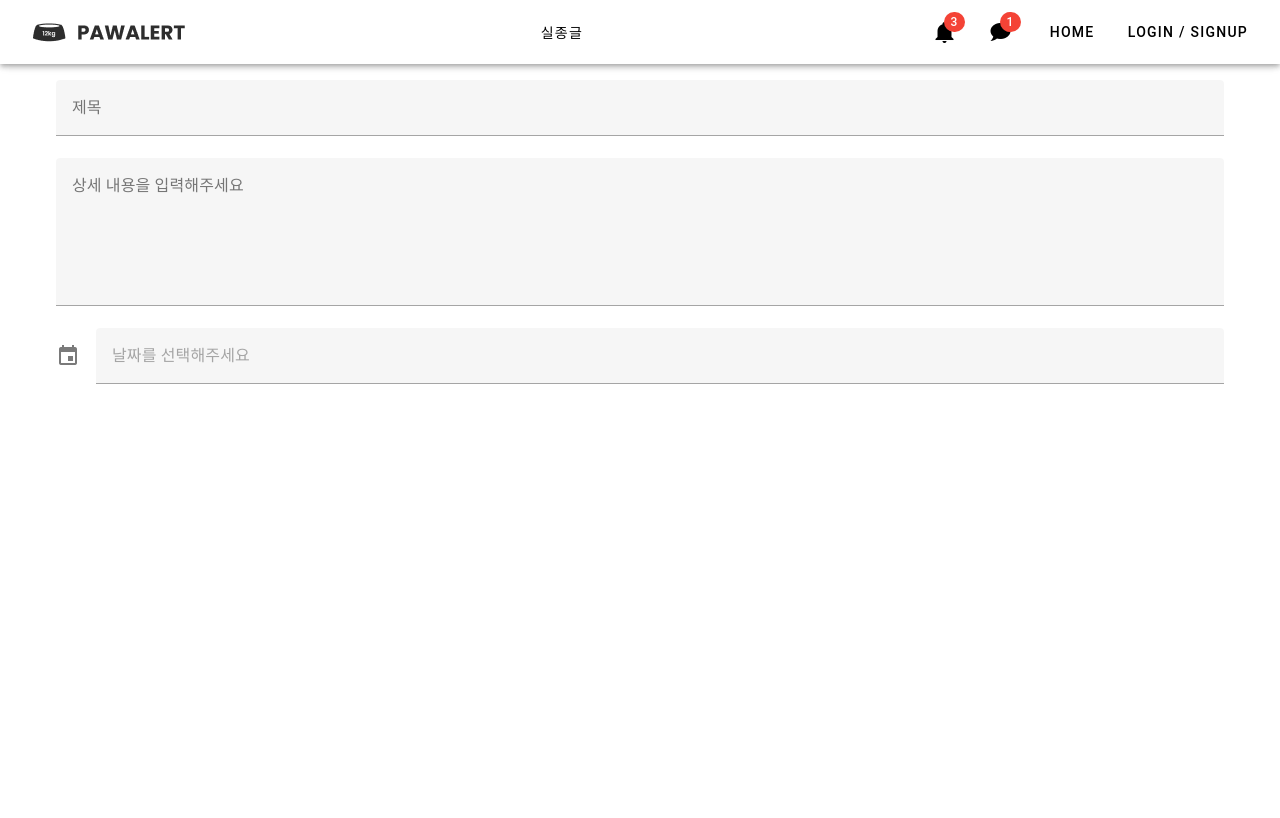
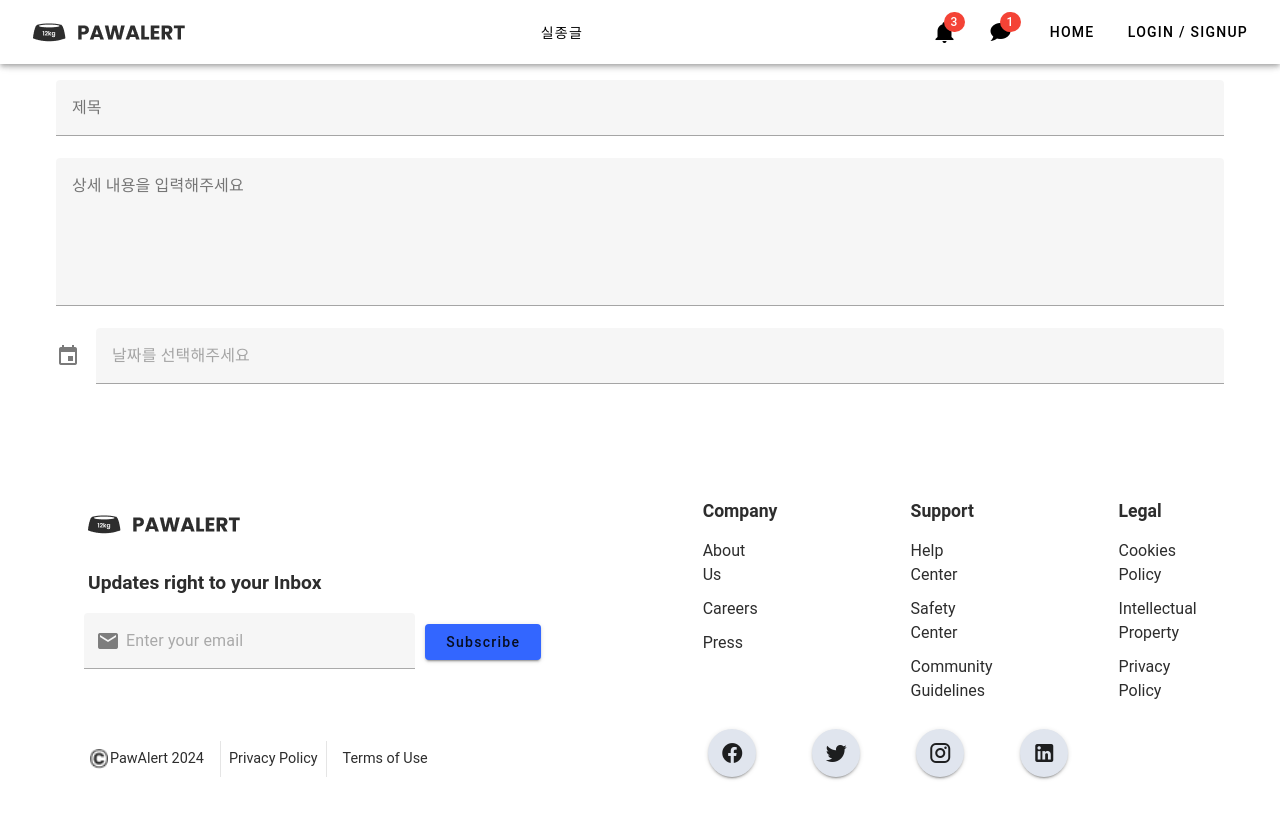
Before and after one commit to PawAlert/PawAlertFrontTeam, a Vue app: page /missingCreate in a window 1280 px wide. Shown: the top 818 px of the page. Built offline with nearby package versions, Linux system fonts and the light colour scheme; what webfontloader would draw is missing.

Commit message:
메인 화면 개발

```diff
--- a/src/App.vue
+++ b/src/App.vue
@@ -7,6 +7,7 @@
     <v-main class="main-content">
       <v-container class="content-container">
         <router-view />
+        <Footer v-if="$route.meta.showFooter" />
       </v-container>
     </v-main>
   </v-app>
@@ -15,6 +16,7 @@
 <script setup>
 import Header from '@/components/layout/Header.vue';
 import { useAuthStore } from '@/store/modules/auth';
+import Footer from "@/components/layout/Footer.vue";
 
 const authStore = useAuthStore();
 authStore.checkAuth(); // 앱이 로드될 때 로그인 상태 확인
--- /dev/null
+++ b/src/components/layout/Footer.vue
@@ -0,0 +1,208 @@
+<template>
+  <footer class="footer">
+    <v-container>
+      <v-row class="footer-content">
+        <v-col cols="12" md="5" class="left-section">
+          <Logo class="logo"/>
+          <h3 class="update-heading">Updates right to your Inbox</h3>
+          <v-row class="email-subscription">
+            <v-text-field
+                class="email-input"
+                placeholder="Enter your email"
+                prepend-inner-icon="mdi-email"
+                outlined
+                dense
+            ></v-text-field>
+            <v-btn class="subscribe-btn" elevation="2">
+              Subscribe
+            </v-btn>
+          </v-row>
+          <v-row class="footer-info">
+            <v-img
+                src="@/assets/images/FooterImage_1.png"
+                width="1"
+                height="20"
+                class="footer-icon"
+            ></v-img>
+            <span class="copyright mx-2">PawAlert 2024</span>
+            <v-divider vertical class="mx-2"></v-divider>
+            <a href="#" class="footer-link">Privacy Policy</a>
+            <v-divider vertical class="mx-2"></v-divider>
+            <a href="#" class="footer-link mx-2">Terms of Use</a>
+            <v-spacer></v-spacer>
+          </v-row>
+        </v-col>
+
+        <v-col cols="12" md="7" class="right-section">
+          <v-row>
+            <v-col v-for="(column, index) in footerLinks" :key="index" cols="1" class="footerLinks">
+              <h4 class="column-title">{{ column.title }}</h4>
+              <ul class="link-list">
+                <li v-for="(link, linkIndex) in column.links" :key="linkIndex">
+                  <a href="#" class="footer-link ">{{ link }}</a>
+                </li>
+              </ul>
+            </v-col>
+          </v-row>
+          <v-row justify="center" class="mt-4 social-icons">
+            <v-btn v-for="icon in socialIcons" :key="icon" icon class="mx-7">
+              <v-icon>{{ icon }}</v-icon>
+            </v-btn>
+          </v-row>
+        </v-col>
+      </v-row>
+    </v-container>
+  </footer>
+</template>
+
+<script setup>
+  import Logo from "@/components/layout/Logo.vue";
+
+  const footerLinks = [
+    {
+      title: "Company",
+      links: ["About Us", "Careers", "Press"],
+    },
+    {
+      title: "Support",
+      links: ["Help Center", "Safety Center", "Community Guidelines"],
+    },
+    {
+      title: "Legal",
+      links: ["Cookies Policy", "Intellectual Property", "Privacy Policy"],
+    },
+  ];
+
+  const socialIcons = [
+    "mdi-facebook",
+    "mdi-twitter",
+    "mdi-instagram",
+    "mdi-linkedin",
+  ];
+</script>
+
+<style scoped>
+  .footerLinks {
+    margin-left: 150px;
+  }
+
+  .footer {
+    background-color: #FFFFFF;
+    padding: 60px 0;
+    color: #2d2d2d;
+  }
+
+  .footer-content {
+    display: flex;
+    flex-wrap: wrap;
+  }
+
+  .left-section {
+    display: flex;
+    flex-direction: column;
+  }
+
+  .logo {
+    max-width: 200px;
+    margin-left: 15px;
+    margin-bottom: 20px;
+  }
+
+  .update-heading {
+    margin-left: 32px;
+    font-size: 1.2rem;
+    font-weight: 600;
+    margin-bottom: 20px;
+  }
+
+  .email-subscription {
+    display: flex;
+    align-items: center;
+    margin-bottom: 30px;
+  }
+
+  .email-input {
+    margin-left: 40px;
+    flex-grow: 1;
+    margin-right: 10px;
+  }
+
+  .subscribe-btn {
+    background-color: #3366FF;
+    margin-top: -20px;
+    width: 116px;
+    height: 54px;
+    text-transform: none;
+  }
+
+  .footer-info {
+    margin-left: 120px;
+    display: flex;
+    align-items: center;
+    font-size: 0.9rem;
+  }
+
+  .footer-icon {
+    margin-left: -130px;
+    margin-right: -50px;
+  }
+
+  .copyright {
+    margin-right: 10px;
+  }
+
+  .footer-link {
+    color: #2d2d2d;
+    text-decoration: none;
+    transition: color 0.3s ease;
+  }
+
+  .footer-link:hover {
+    color: #3366ff;
+  }
+
+
+  .right-section {
+    display: flex;
+    flex-direction: column;
+  }
+
+  .column-title {
+    font-size: 1.1rem;
+    font-weight: 600;
+    margin-bottom: 15px;
+  }
+
+  .link-list {
+    list-style-type: none;
+    padding: 0;
+  }
+
+  .link-list li {
+    margin-bottom: 10px;
+  }
+
+  .social-icons {
+    margin-top: 30px;
+  }
+
+  .social-icons .v-btn {
+    background-color: #e0e5ee;
+  }
+
+  @media (max-width: 960px) {
+    .footer-content {
+      flex-direction: column;
+    }
+
+    .left-section,
+    .right-section {
+      width: 100%;
+    }
+
+    .right-section {
+      margin-top: 40px;
+    }
+
+  }
+</style>
--- a/src/components/layout/MainView_1.vue
+++ b/src/components/layout/MainView_1.vue
@@ -11,7 +11,7 @@
         <p class="p-text">동물의 종류, 특징, 실종된 장소 및 시간, 연락처 등을</p>
         <p class="p-text">구체적으로 기재하여 더 많은 사람들이 정보를 공유하고 찾을 수 있도록</p>
         <p class="p-text">도와주세요.</p>
-
+        <v-btn class="started-btn">Get Started</v-btn>
       </v-col>
 
       <!-- 오른쪽 이미지 영역 -->
@@ -59,6 +59,15 @@
     margin-left: 100px;
     color: $grey-color;
   }
+
+  .started-btn{
+    width: 203px;
+    height: 64px;
+    color: #2D2D2D;
+    margin-top: 80px;
+    background-color: #F8D57E;
+    margin-left: 100px;
+  }
 </style>
 <script setup lang="ts">
 </script>
--- a/src/components/layout/MainView_3.vue
+++ b/src/components/layout/MainView_3.vue
@@ -76,12 +76,16 @@
   .maincol {
     background-color: #FFFFFF;
   }
+
   .card {
     height: 268px;
     display: flex;
     justify-content: center;
     align-items: center;
     margin: 10px;
+    border: none; /* 테두리 제거 */
+    box-shadow: none; /* 그림자 제거 */
+
   }
 
   .v-img {
@@ -99,6 +103,7 @@
   .margintop {
     margin-top: 10px;
   }
+
 </style>
 <script setup lang="ts">
 </script>
--- a/src/components/layout/MainView_4.vue
+++ b/src/components/layout/MainView_4.vue
@@ -2,7 +2,7 @@
   <v-container class="maincol" fluid>
     <v-row align="center" justify="center">
       <!-- 첫 번째 카드 -->
-      <v-col cols="12" md="2" class="text-center">
+      <v-col cols="12" md="2" class="text-center text-1">
         <v-card class="card">
           <v-card-item>
             <!-- 첫 번째 이미지의 크기 조절 -->
@@ -70,7 +70,9 @@
 </template>
 
 <style lang="scss" scoped>
+
   .maincol {
+    background-color: #FFFFFF;
     margin-top: 20px;
   }
 
@@ -79,34 +81,36 @@
     justify-content: center; /* 이미지 가로 중앙 정렬 */
     align-items: center; /* 이미지 세로 중앙 정렬 */
     width: 120px; /* 카드 너비 */
-    height: 120px; /* 카드 높이 */
+    height: 268px; /* 카드 높이 */
     margin: 10px;
+    border: none; /* 테두리 제거 */
+    box-shadow: none; /* 그림자 제거 */
   }
 
   /* 각 이미지별 크기 조정 */
   .img-nestle {
-    width: 85px; /* 첫 번째 이미지의 너비 */
-    height: 85px; /* 첫 번째 이미지의 높이 */
+    width: 120px; /* 첫 번째 이미지의 너비 */
+    height: 35px; /* 첫 번째 이미지의 높이 */
   }
 
   .img-apple {
-    width: 90px; /* 두 번째 이미지의 너비 */
-    height: 90px; /* 두 번째 이미지의 높이 */
+    width: 30px; /* 두 번째 이미지의 너비 */
+    height: 35px; /* 두 번째 이미지의 높이 */
   }
 
   .img-walmart {
-    width: 80px; /* 세 번째 이미지의 너비 */
-    height: 80px; /* 세 번째 이미지의 높이 */
+    width: 119px; /* 세 번째 이미지의 너비 */
+    height: 35px; /* 세 번째 이미지의 높이 */
   }
 
   .img-google {
-    width: 100px; /* 네 번째 이미지의 너비 */
+    width: 105px; /* 네 번째 이미지의 너비 */
     height: 100px; /* 네 번째 이미지의 높이 */
   }
 
   .img-beco {
-    width: 95px; /* 다섯 번째 이미지의 너비 */
-    height: 95px; /* 다섯 번째 이미지의 높이 */
+    width: 60px; /* 다섯 번째 이미지의 너비 */
+    height: 40px; /* 다섯 번째 이미지의 높이 */
   }
 </style>
 
--- /dev/null
+++ b/src/components/layout/MainView_5.vue
@@ -0,0 +1,118 @@
+<template>
+  <v-container class="main-view-1" fluid>
+    <v-row class="main-view-1-title" no-gutters>
+      <!-- 왼쪽 텍스트 영역 -->
+      <v-col cols="12" md="6" class="text-left">
+        <h1 class="h1_text">Let’s talk,</h1>
+        <h1 class="h1_text">woof!</h1>
+        <p class="p-text">Let’s talk, woof!</p>
+        <p class="p-text">You can ask us questions about your pet,</p>
+        <p class="p-text">and we will be happy to answer you!</p>
+        <v-btn class="contact-btn">Contact us</v-btn>
+      </v-col>
+
+      <!-- 오른쪽 이미지 영역 -->
+      <v-col cols="12" md="6" class="text-right">
+        <v-img
+            class="image"
+            contain
+            src="@/assets/images/main_dog_2.png"
+        ></v-img>
+      </v-col>
+    </v-row>
+  </v-container>
+</template>
+
+<style lang="scss" scoped>
+  .main-view-1 {
+    height: auto;
+    padding: 20px;
+    background-color: #424242;
+  }
+
+  .main-view-1-title {
+    height: 100%;
+    align-items: center;
+    margin-right: 0px;
+  }
+
+  .text-left {
+    text-align: left;
+    color: #ffffff;
+  }
+
+  .h1_text {
+    font-size: 2.5rem;
+    font-weight: 700;
+    margin-left: 20px;
+    color: #ffffff;
+  }
+
+  .p-text {
+    margin-left: 20px;
+    color: #D8D8D8;
+  }
+
+  .contact-btn {
+    width: 203px;
+    height: 64px;
+    color: #2D2D2D;
+    margin-top: 30px;
+    background-color: #F8D57E;
+    margin-left: 20px;
+  }
+
+  .image {
+    width: 100%;
+    height: auto;
+    max-width: 475px;
+    max-height: 360px;
+  }
+
+  /* 반응형 스타일링 */
+  @media (max-width: 960px) {
+    .h1_text, .p-text {
+      font-size: 1.8rem;
+      margin-left: 10px;
+    }
+
+    .contact-btn {
+      width: 180px;
+      height: 56px;
+      margin-left: 10px;
+    }
+
+    .image {
+      max-width: 100%;
+      max-height: 300px;
+    }
+  }
+
+  @media (max-width: 600px) {
+    .h1_text {
+      font-size: 1.5rem;
+    }
+
+    .p-text {
+      font-size: 1rem;
+      margin-left: 5px;
+    }
+
+    .contact-btn {
+      width: 160px;
+      height: 48px;
+      margin-left: 5px;
+    }
+
+    .image {
+      max-width: 90%;
+      max-height: 250px;
+    }
+
+    .text-left, .text-right {
+      text-align: center;
+    }
+  }
+</style>
+
+<script setup lang="ts"></script>
--- a/src/router/router.js
+++ b/src/router/router.js
@@ -4,8 +4,6 @@ import { createRouter, createWebHistory } from 'vue-router';
 import LoginPage from '@/views/LoginPage.vue';
 import Signup from "@/views/Signup.vue";
 import Main from "@/views/Main.vue";
-import MissingListView from "@/views/MissingListView.vue";
-import MissingCreate from "@/views/MissingCreate.vue";
 
 // 라우트 설정
 const routes = [
--- a/src/views/Main.vue
+++ b/src/views/Main.vue
@@ -2,8 +2,10 @@
 
   <MainView_1 class="mainview1"/>
   <MainView_2 class="mainview2"/>
+  <MainView_4 class="mainview4" />
+
   <MainView_3 class="mainview3"/>
-  <MainView_4 class="mainview4" />
+  <MainView_5 class="mainview5"/>
 
 </template>
 
@@ -13,10 +15,11 @@ import MainView_1 from "@/components/layout/MainView_1.vue";
 import MainView_2 from "@/components/layout/MainView_2.vue";
 import MainView_3 from "@/components/layout/MainView_3.vue";
 import MainView_4 from "@/components/layout/MainView_4.vue";
+import MainView_5 from "@/components/layout/MainView_5.vue";
 
 
 export default {
-  components: {MainView_4, MainView_3, MainView_2, MainView_1},
+  components: {MainView_5, MainView_4, MainView_3, MainView_2, MainView_1},
 
   data() {
     return {
@@ -53,4 +56,12 @@ export default {
 .mainview4 {
   background-color: #FFFFFF;
 }
+.mainview5{
+  background-color: #FCFAF5;
+}
+@media (max-width: 1020px) {
+  .mainview4 {
+    display: none;
+  }
+}
 </style>
```
Also changed, not shown: src/components/layout/Fotter.vue (deleted, +0 -11 lines), src/assets/images/FooterImage_1.png (added), src/assets/images/main_dog_2.png (added).
